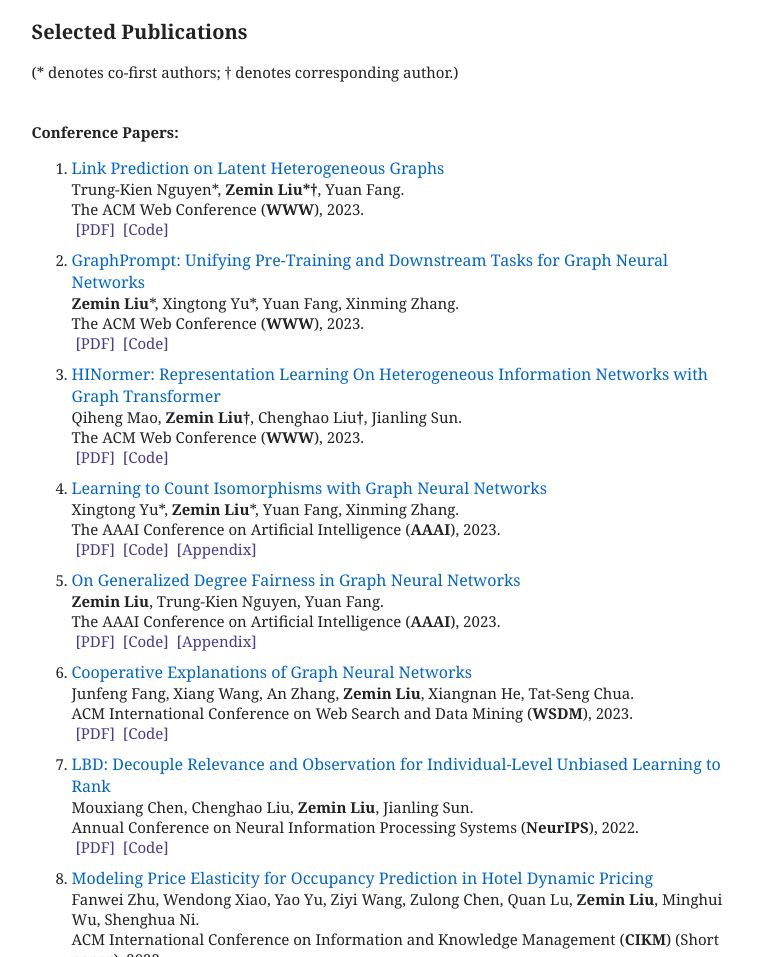
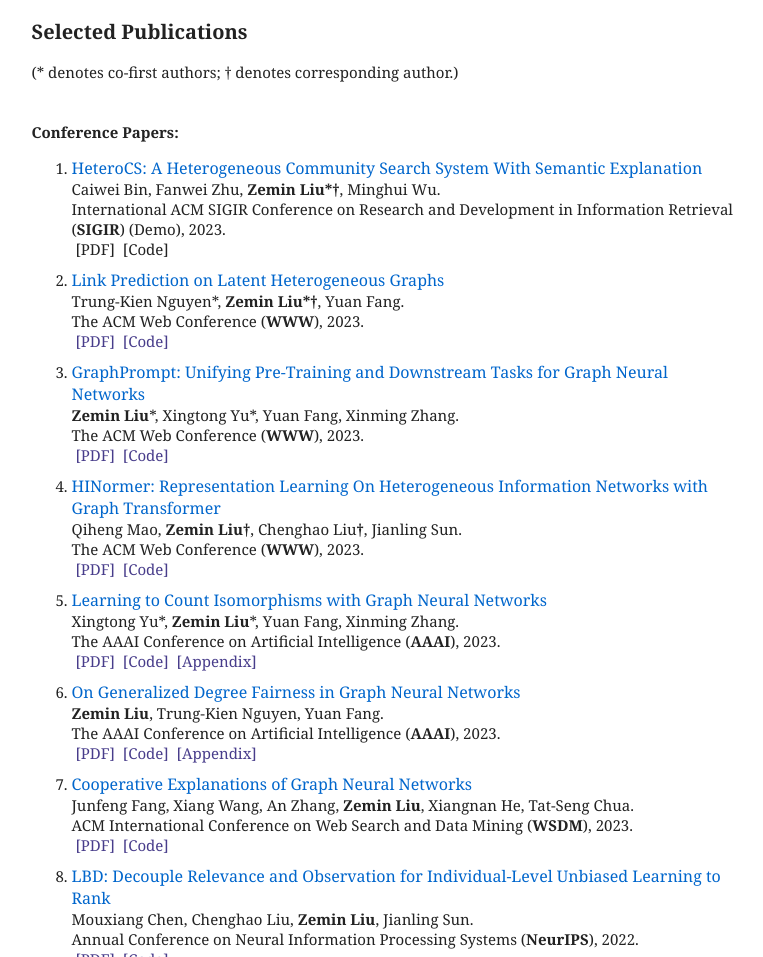
Before and after one commit to Zemin-Liu/Zemin-Liu.github.io, a plain HTML site: page index.html in a window 1280 px wide. Shown: the part 931-1888 px from the top of the page, without its empty margins (145-908 px from the left). Drawn offline with Linux system fonts and the light colour scheme.

Commit message:
Update index.html

```diff
--- a/index.html
+++ b/index.html
@@ -148,6 +148,13 @@ Email: zeminliu [AT] nus.edu.sg</a><br>
 
 <ol>
 
+
+<li>
+<font size="3", color="#0066CC">HeteroCS: A Heterogeneous Community Search System With Semantic Explanation</font> <br />
+Caiwei Bin, Fanwei Zhu, <b>Zemin Liu*†</b>, Minghui Wu.<br />
+International ACM SIGIR Conference on Research and Development in Information Retrieval (<b>SIGIR</b>) (Demo), 2023.<br />
+&nbsp;[PDF] &nbsp;[Code]<br /></p></p>
+</li>
 
 <li>
 <font size="3", color="#0066CC">Link Prediction on Latent Heterogeneous Graphs</font> <br />
@@ -336,7 +343,7 @@ IEEE Transactions on Knowledge and Data Engineering (<b>TKDE</b>), 2020.<br />
   <b>2020</b>: IJCAI, NeurIPS, EMNLP, ACML, PAKDD. <br />
   <b>2021</b>: AAAI, ACL, ICML, IJCAI (<b>Senior PC</b>), NeurIPS, PAKDD, ACML, EMNLP, NAACL-HLT. <br />
   <b>2022</b>: ICLR, IJCAI, AAAI, ACL, WWW, PAKDD, ICML, KDD, NeurIPS, EMNLP. <br />
-  <b>2023</b>: AAAI, ACL (<b>Area Chair</b>), IJCAI, WSDM, ICLR, WWW, ICML, KDD. <br />
+  <b>2023</b>: AAAI, ACL (<b>Area Chair</b>), IJCAI, WSDM, ICLR, WWW, ICML, KDD, NeurIPS. <br />
   <br /><br />
 
 
```
